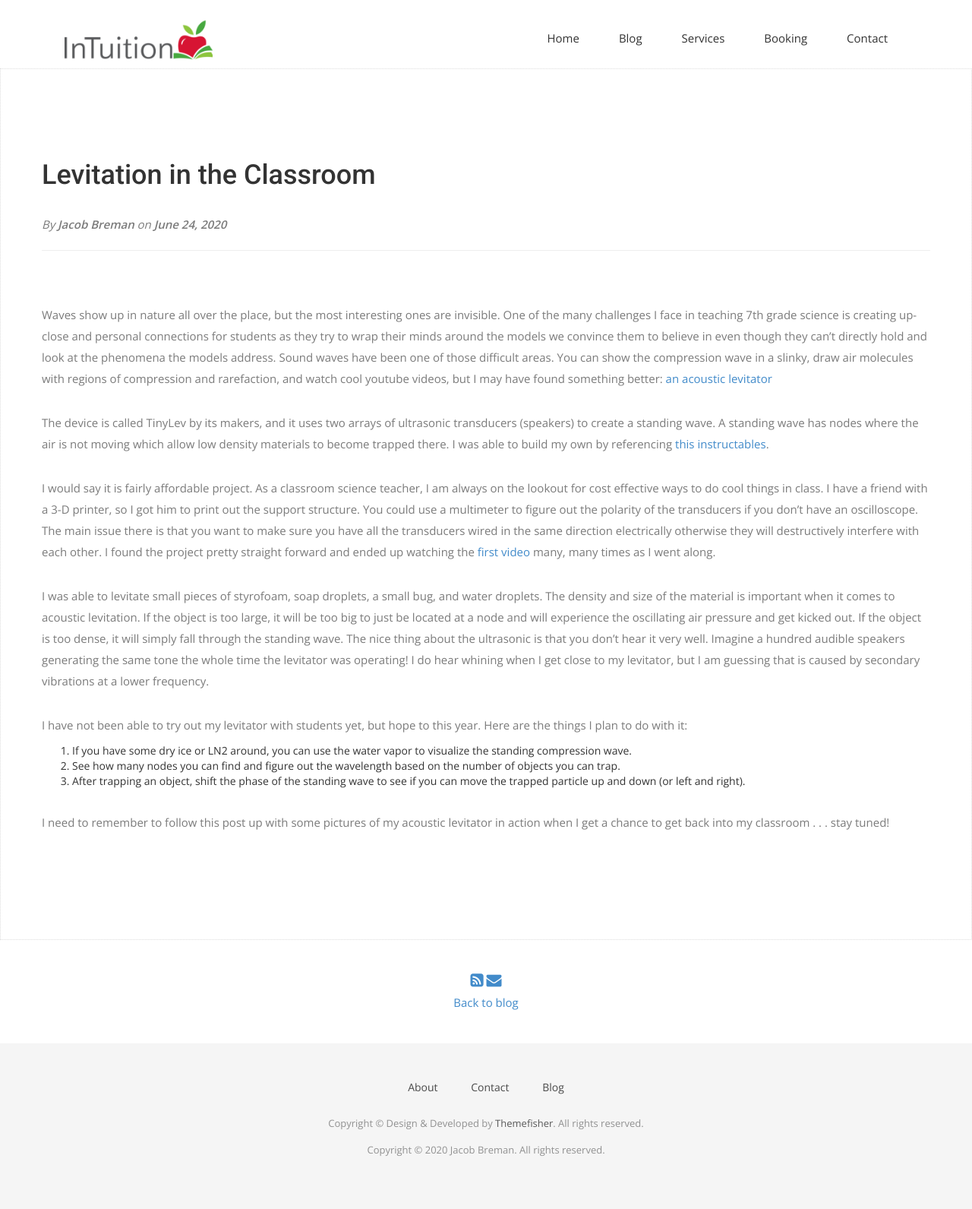
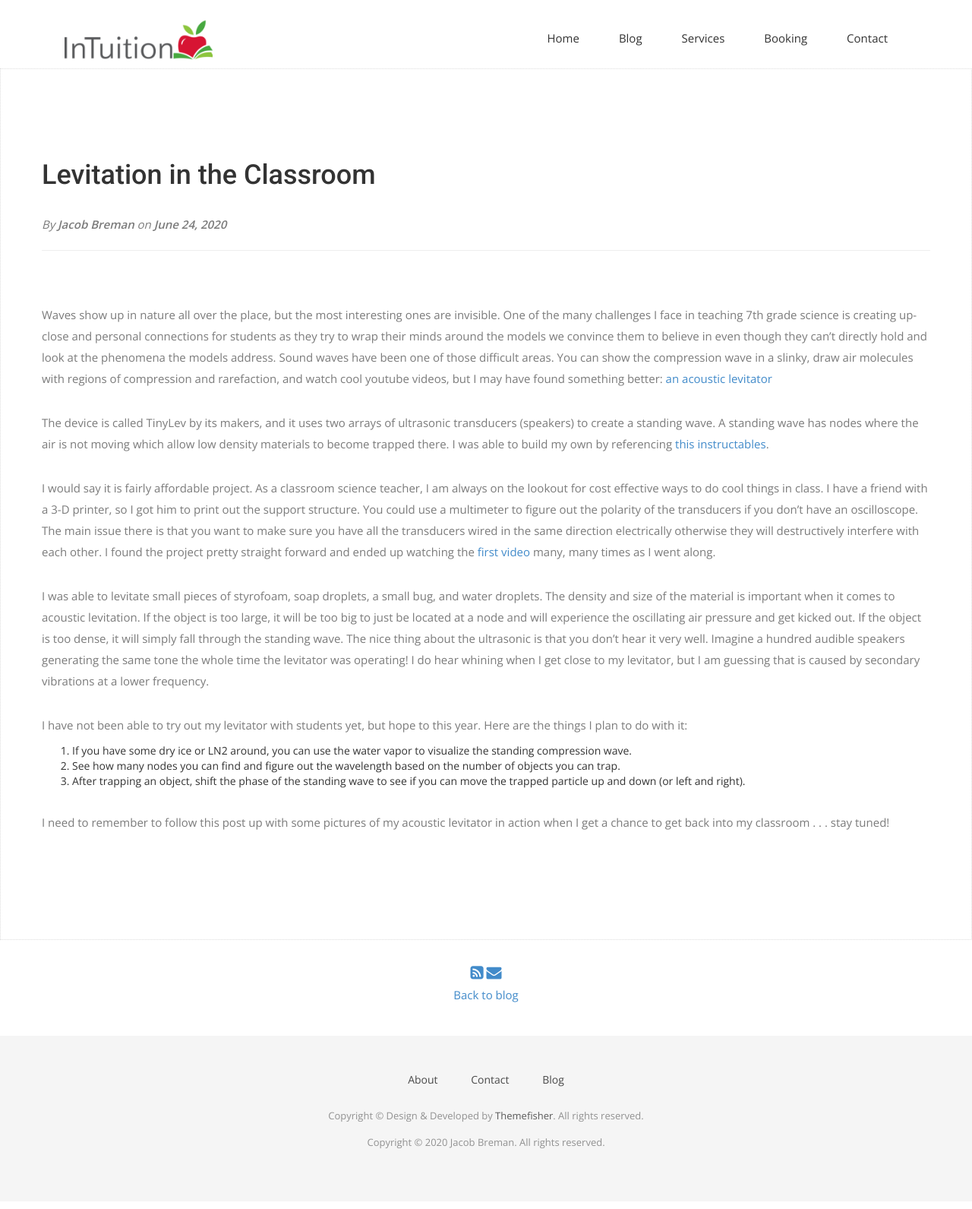
Before and after one commit to jahkobian/jahkobian.github.io, a Jekyll site: the page built from _posts/2020-06-24-levitation-in-the-classroom.md, in a window 1280 px wide. Shown: the whole page at 76% size. Built offline with Jekyll 4.4.1, drawn with Linux system fonts in a browser that asks for light colours; nearby versions of some CDN libraries; some web fonts are replaced.

Commit message:
Update post.html

```diff
--- a/_layouts/post.html
+++ b/_layouts/post.html
@@ -22,9 +22,6 @@ layout: page
   </section>
 </div>
 
-<p class="container center-text">
-
-</p>
 <p class="center-text" style="padding: 30px;">
   <a href="http://feeds.feedburner.com/InTutionTalk"><i class="fa fa-rss-square" style="font-size: 20px;"></i></a>
   <a href="https://feedburner.google.com/fb/a/mailverify?uri=InTutionTalk&amp;loc=en_US"><i class="fa fa-envelope" style="font-size: 20px;"></i></a>
```
